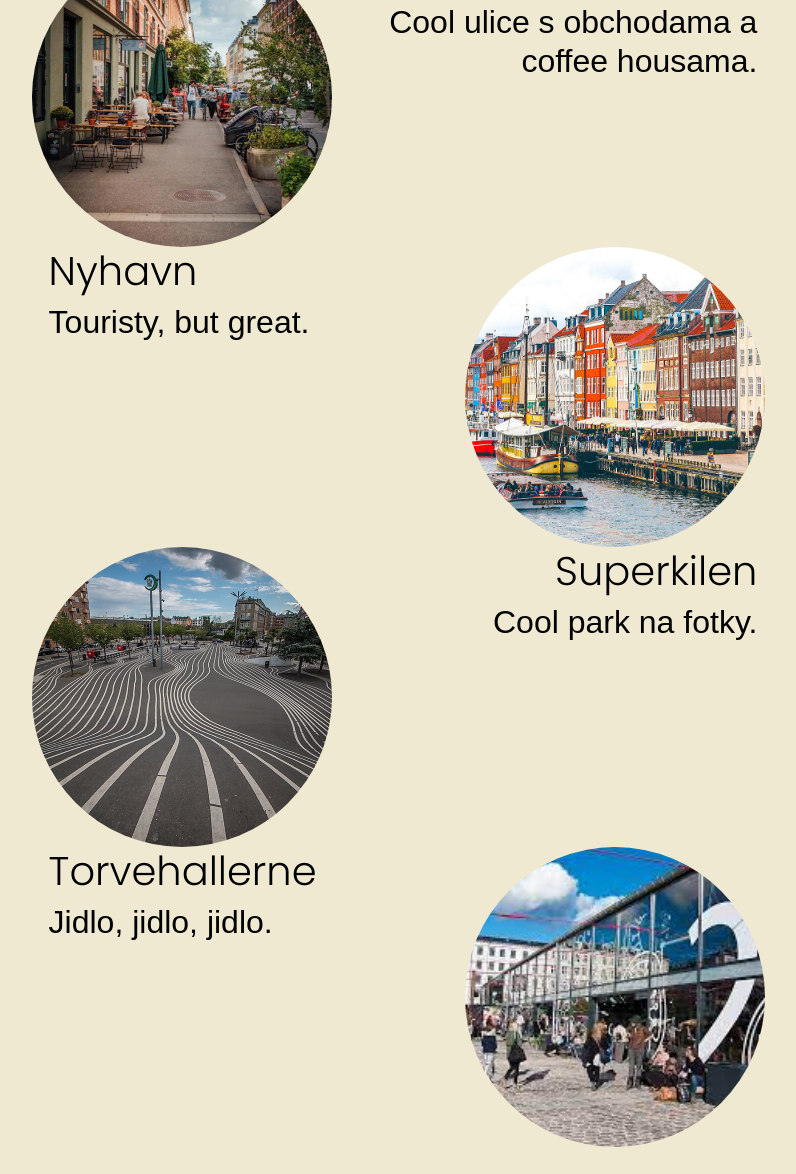
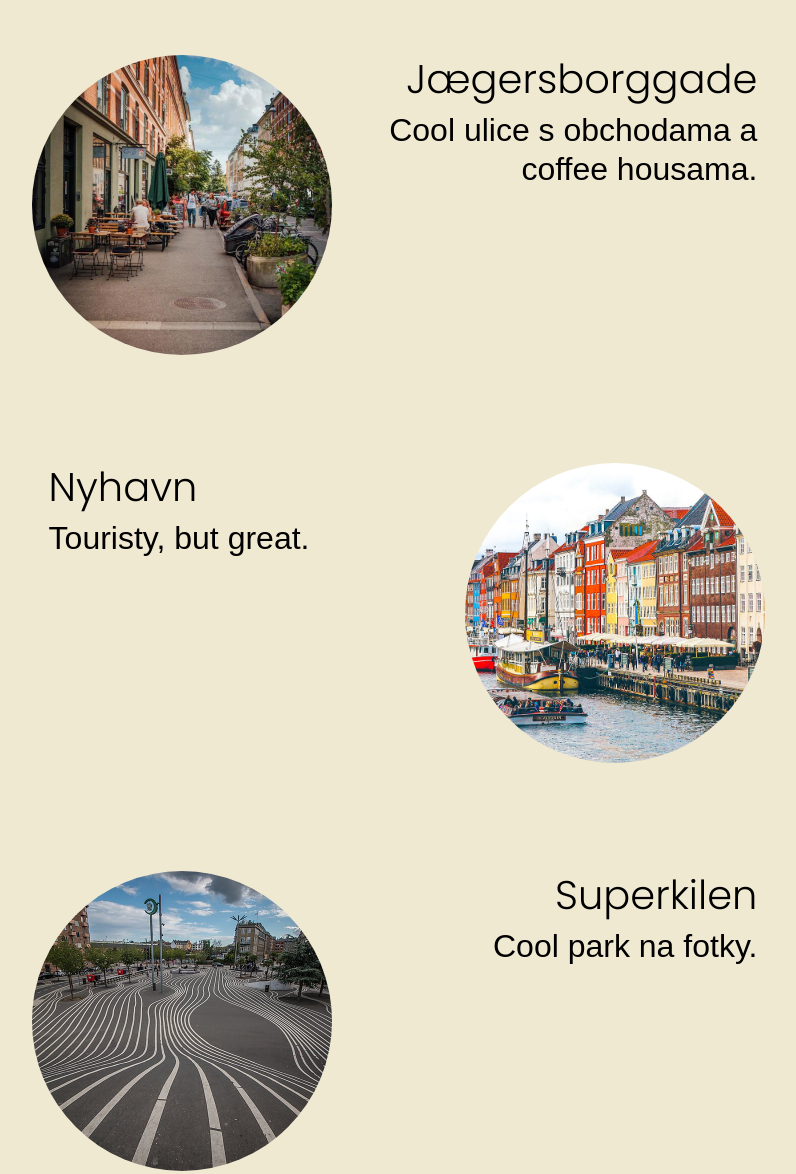
Before and after one commit to sandovabarb/copcopcop, a plain HTML site: page index.html in a window 1280 px wide. Shown: the part 1798-2972 px from the top of the page, without its empty margins (233-1029 px from the left). Drawn offline with nearby package versions, Linux system fonts and the light colour scheme; a web font is replaced by a local one.

Commit message:
Add files via upload

```diff
--- a/index.html
+++ b/index.html
@@ -110,23 +110,20 @@
       <h1 class="left">Ny Carlsberg Glyptotek<img class="glyptotek" src="Ny-Carlsberg-Glyptotek-c-Eugene-Phoen.jpg" alt="cph"></h1>
       <h2 class="left">Instagramovky-polaroidovky.</h2>
 </div>
-      <br /><br /><br /><br /><br /><br /><br /><br /><br /><br /><br /><br />
+      <br /><br /><br /><br /><br /><br /><br /><br /><br /><br /><br /><br />  <br /><br /><br /><br /><br />
   <div class="col-md-12 container-fluid con-right">
       <h1 class="right">Jægersborggade <img class="jaegers" src="Jægersborggade_vertical_Daniel-Rasmussen2.jpg" alt="cph"></h1>
       <h2 class="right">Cool ulice s obchodama a coffee housama.</h2>
 </div>
-<br /><br /><br /><br /><br /><br /><br /><br /><br /><br /><br /><br />
-  <div class="col-md-12 container-fluid con-left">
+      <br /><br /><br /><br /><br /><br /><br /><br /><br /><br /><br /><br />  <br /><br /><br /><br /><br />  <div class="col-md-12 container-fluid con-left">
       <h1 class="left">Nyhavn <img class="glyptotek" src="Nyhavn-cruise-on-canal-things-to-do-in-Copenhagen-Nyhavn.jpg" alt="cph"></h1>
       <h2 class="left">Touristy, but great.</h2>
 </div>
-<br /><br /><br /><br /><br /><br /><br /><br /><br /><br /><br /><br />
-<div class="col-md-12 container-fluid con-right">
+      <br /><br /><br /><br /><br /><br /><br /><br /><br /><br /><br /><br />  <br /><br /><br /><br /><br /><div class="col-md-12 container-fluid con-right">
 <h1 class="right">Superkilen <img class="jaegers" src="stáhnout.jpg" alt="cph"></h1>
 <h2 class="right">Cool park na fotky.</h2>
 </div>
-<br /><br /><br /><br /><br /><br /><br /><br /><br /><br /><br /><br />
-
+      <br /><br /><br /><br /><br /><br /><br /><br /><br /><br /><br /><br />  <br /><br /><br /><br /><br />
 <div class="col-md-12 container-fluid con-left">
     <h1 class="left">Torvehallerne <img class="glyptotek" src="stáhnout (1).jpg" alt="cph"></h1>
     <h2 class="left">Jidlo, jidlo, jidlo. </h2>
```
